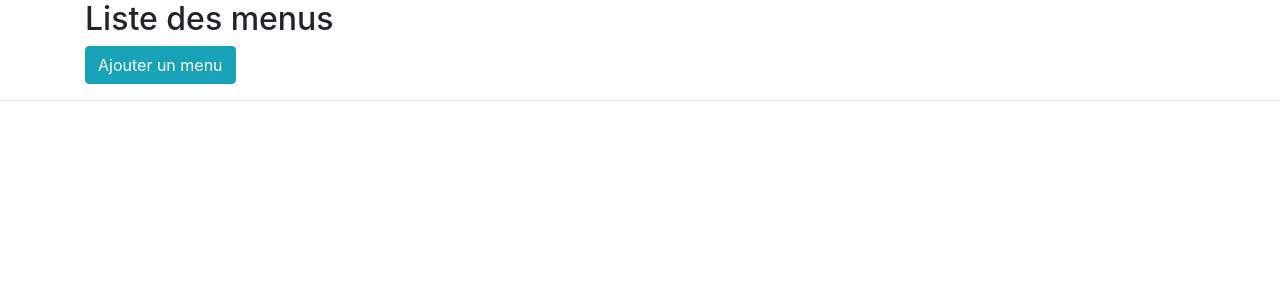
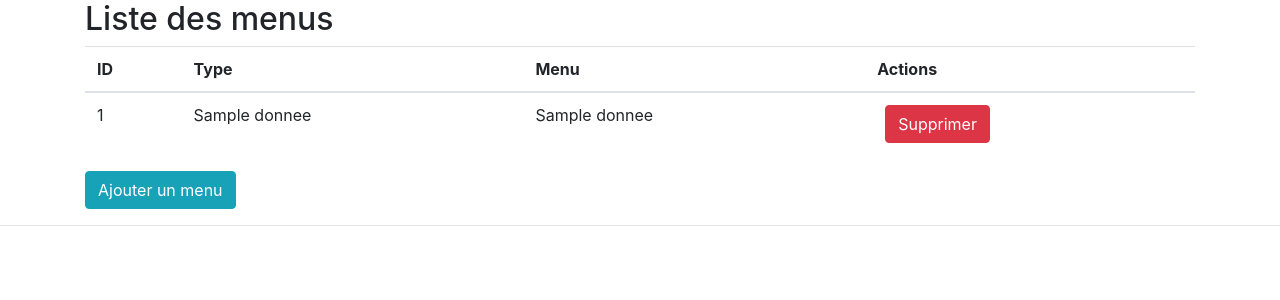
Before and after one commit to guio12/strascook_symfony4, a PHP site: template src/View/StrasCook/admin.html.twig in a window 1280 px wide. Shown: the top 300 px of the page. Run offline with PHP 8.4, Linux system fonts and the light colour scheme; the template is opened without the code that fills it: most values are stand-ins (such as "Sample title", 1, 10 or a date in 2020); some libraries are stand-ins or nearby versions.

Commit message:
correction admin.html suite à des conflits

```diff
--- a/src/View/StrasCook/admin.html.twig
+++ b/src/View/StrasCook/admin.html.twig
@@ -10,7 +10,7 @@
 
     <div class="container">
         <h2>Liste des menus</h2>
-        {#<table class="table">
+        <table class="table">
             <thead>
             <tr>
                 <th scope="col">ID</th>
@@ -35,7 +35,7 @@
             {% endfor %}
             </form>
             </tbody>
-        </table>#}
+        </table>
         <button class="btn btn-info" id="bouton_ajout_menu">Ajouter un menu</button>
     </div>
 
```
